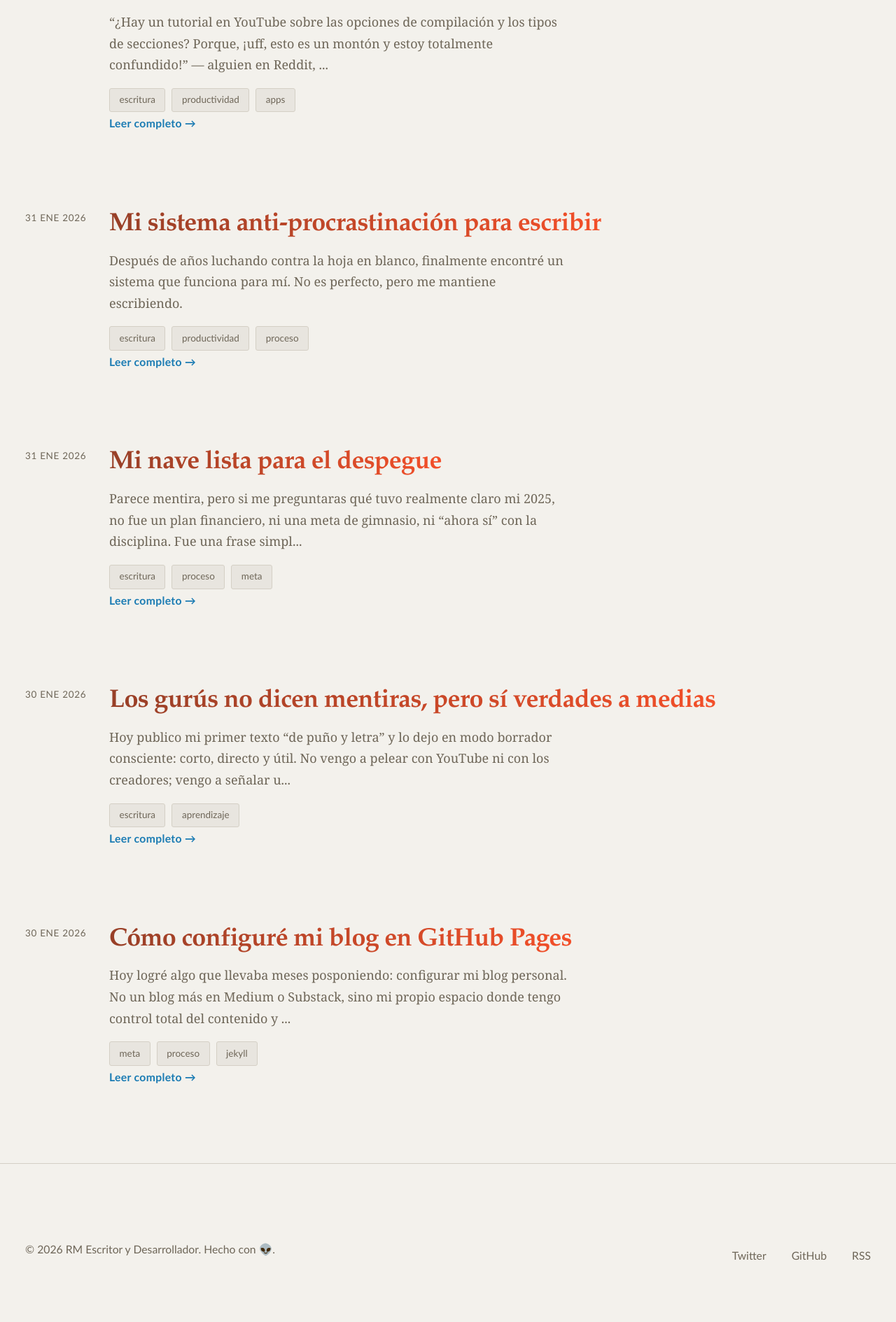
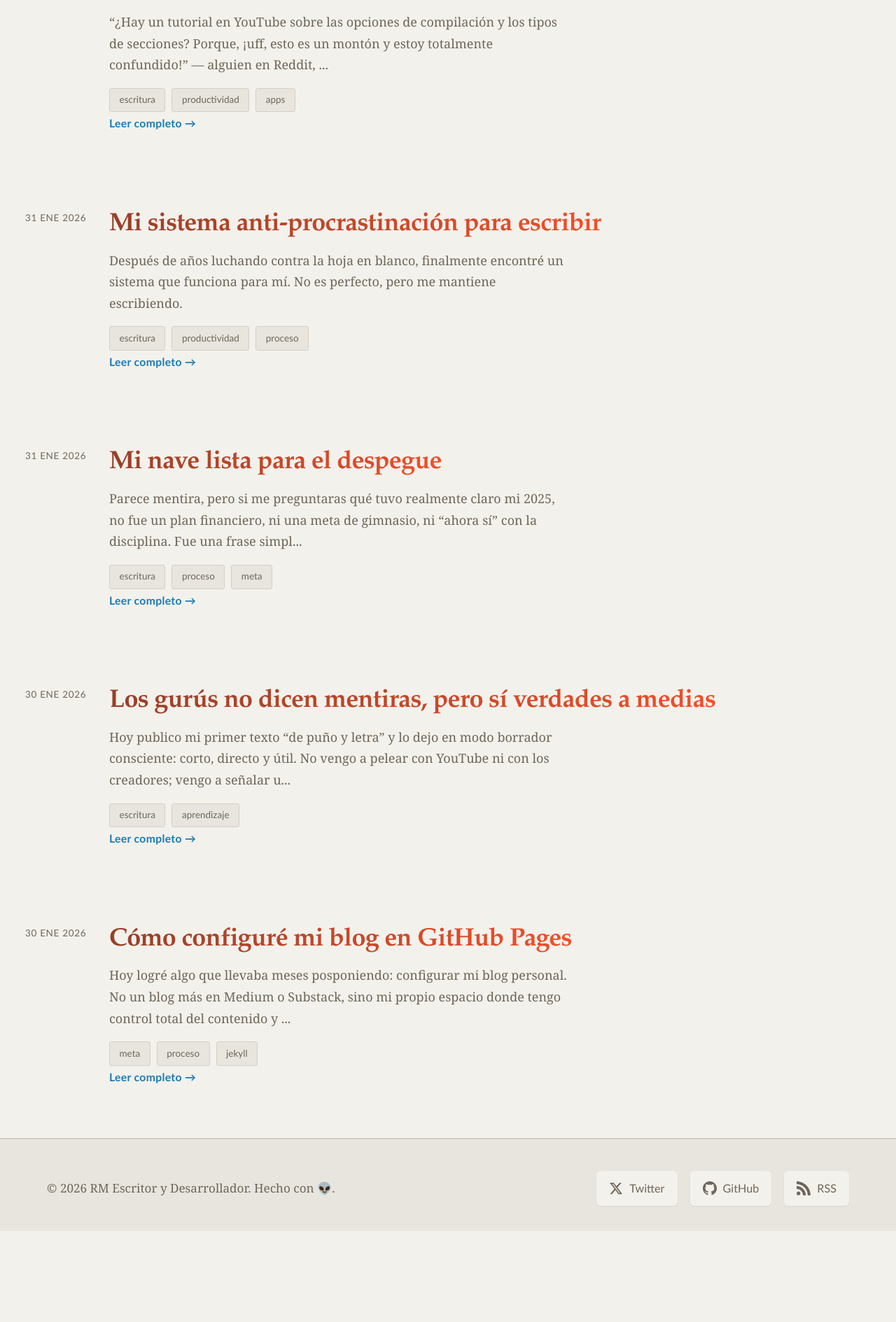
Before and after one commit to renedev0284-creator/renedev0284-creator.github.io, a Jekyll site: the page built from index.html, in a window 1280 px wide. Shown: the part 1070-2959 px from the top of the page at 70% size. Built offline with Jekyll 4.4.1, drawn with Linux system fonts in a browser that asks for light colours; after the commit the page ends 2829 px from its top, so only the background shows below that.

Commit message:
Commit "Nuevo estilo al footer"

```diff
--- a/_layouts/default.html
+++ b/_layouts/default.html
@@ -50,18 +50,150 @@
   <footer class="site-footer">
   <div class="container">
     <div class="footer-content">
+      <div class="footer-text">
         <p>&copy; {{ 'now' | date: "%Y" }} {{ site.author }}. Hecho con 👽.</p>
+      </div>
+
       <div class="social-links">
         {% if site.twitter_username %}
-            <a href="https://twitter.com/{{ site.twitter_username }}" target="_blank" rel="noopener">Twitter</a>
+          <a href="https://twitter.com/{{ site.twitter_username }}"
+             target="_blank"
+             rel="noopener noreferrer"
+             class="social-link"
+             aria-label="Seguir en Twitter">
+            <svg xmlns="http://www.w3.org/2000/svg" width="20" height="20" viewBox="0 0 24 24" fill="currentColor">
+              <path d="M18.244 2.25h3.308l-7.227 8.26 8.502 11.24H16.17l-5.214-6.817L4.99 21.75H1.68l7.73-8.835L1.254 2.25H8.08l4.713 6.231zm-1.161 17.52h1.833L7.084 4.126H5.117z"/>
+            </svg>
+            <span>Twitter</span>
+          </a>
         {% endif %}
+
         {% if site.github_username %}
-            <a href="https://github.com/{{ site.github_username }}" target="_blank" rel="noopener">GitHub</a>
+          <a href="https://github.com/{{ site.github_username }}"
+             target="_blank"
+             rel="noopener noreferrer"
+             class="social-link"
+             aria-label="Seguir en GitHub">
+            <svg xmlns="http://www.w3.org/2000/svg" width="20" height="20" viewBox="0 0 24 24" fill="currentColor">
+              <path d="M12 0c-6.626 0-12 5.373-12 12 0 5.302 3.438 9.8 8.207 11.387.599.111.793-.261.793-.577v-2.234c-3.338.726-4.033-1.416-4.033-1.416-.546-1.387-1.333-1.756-1.333-1.756-1.089-.745.083-.729.083-.729 1.205.084 1.839 1.237 1.839 1.237 1.07 1.834 2.807 1.304 3.492.997.107-.775.418-1.305.762-1.604-2.665-.305-5.467-1.334-5.467-5.931 0-1.311.469-2.381 1.236-3.221-.124-.303-.535-1.524.117-3.176 0 0 1.008-.322 3.301 1.23.957-.266 1.983-.399 3.003-.404 1.02.005 2.047.138 3.006.404 2.291-1.552 3.297-1.23 3.297-1.23.653 1.653.242 2.874.118 3.176.77.84 1.235 1.911 1.235 3.221 0 4.609-2.807 5.624-5.479 5.921.43.372.823 1.102.823 2.222v3.293c0 .319.192.694.801.576 4.765-1.589 8.199-6.086 8.199-11.386 0-6.627-5.373-12-12-12z"/>
+            </svg>
+            <span>GitHub</span>
+          </a>
         {% endif %}
-          <a href="{{ '/feed.xml' | relative_url }}">RSS</a>
+
+        <a href="{{ '/feed.xml' | relative_url }}"
+           class="social-link"
+           aria-label="Suscribirse por RSS">
+          <svg xmlns="http://www.w3.org/2000/svg" width="20" height="20" viewBox="0 0 24 24" fill="currentColor">
+            <path d="M6.503 20.752c0 1.794-1.456 3.248-3.251 3.248-1.796 0-3.252-1.454-3.252-3.248 0-1.794 1.456-3.248 3.252-3.248 1.795.001 3.251 1.454 3.251 3.248zm-6.503-12.572v4.811c6.05.062 10.96 4.966 11.022 11.009h4.817c-.062-8.71-7.118-15.758-15.839-15.82zm0-3.368c10.58.046 19.152 8.594 19.183 19.188h4.817c-.03-13.231-10.755-23.954-24-24v4.812z"/>
+          </svg>
+          <span>RSS</span>
+        </a>
       </div>
     </div>
   </div>
 </footer>
+
+<style>
+.site-footer {
+  margin-top: 4rem;
+  padding: 2.5rem 0 2rem;
+  background: var(--color-bg-secondary);
+  border-top: 2px solid var(--color-border);
+}
+
+.site-footer .container {
+  max-width: 1200px;
+  margin: 0 auto;
+  padding: 0 1.5rem;
+}
+
+.footer-content {
+  display: flex;
+  flex-direction: column;
+  align-items: center;
+  gap: 1.5rem;
+}
+
+.footer-text p {
+  font-family: var(--font-body);
+  font-size: 0.95rem;
+  color: var(--color-text-muted);
+  margin: 0;
+  text-align: center;
+}
+
+.social-links {
+  display: flex;
+  gap: 1rem;
+  flex-wrap: wrap;
+  justify-content: center;
+}
+
+.social-link {
+  display: inline-flex;
+  align-items: center;
+  gap: 0.5rem;
+  padding: 0.6rem 1rem;
+  background: var(--color-bg);
+  color: var(--color-text);
+  border: 1px solid var(--color-border);
+  border-radius: 6px;
+  font-family: var(--font-sans);
+  font-size: 0.9rem;
+  font-weight: 500;
+  text-decoration: none;
+  transition: all 0.2s ease;
+  box-shadow: 0 1px 2px var(--color-shadow);
+}
+
+.social-link:hover {
+  transform: translateY(-2px);
+  box-shadow: 0 3px 6px var(--color-shadow);
+  background: white;
+  border-color: var(--color-accent);
+  color: var(--color-accent);
+}
+
+.social-link svg {
+  flex-shrink: 0;
+  transition: transform 0.2s ease;
+}
+
+.social-link:hover svg {
+  transform: scale(1.1);
+}
+
+/* Responsive */
+@media (max-width: 600px) {
+  .site-footer {
+    padding: 2rem 0 1.5rem;
+  }
+
+  .social-links {
+    flex-direction: column;
+    width: 100%;
+    max-width: 300px;
+  }
+
+  .social-link {
+    justify-content: center;
+    width: 100%;
+  }
+}
+
+/* Variante: Si prefieres el footer horizontal en desktop */
+@media (min-width: 768px) {
+  .footer-content {
+    flex-direction: row;
+    justify-content: space-between;
+    align-items: center;
+  }
+
+  .footer-text p {
+    text-align: left;
+  }
+}
+</style>
 </body>
 </html>
```
Lines whose indentation alone changed are shown as unchanged.
